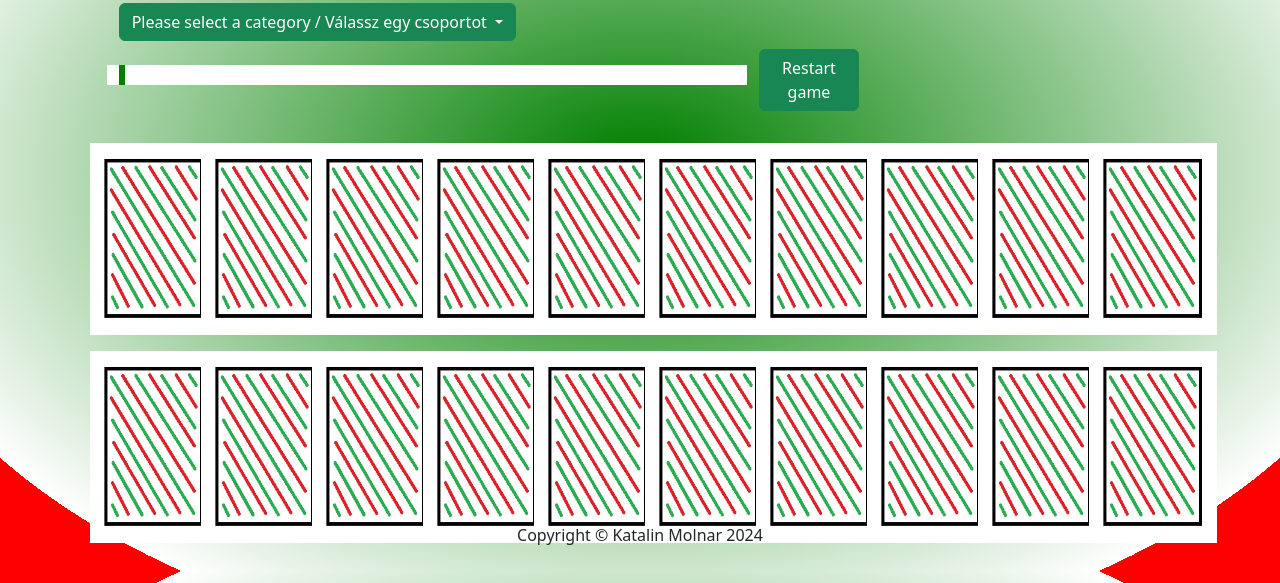
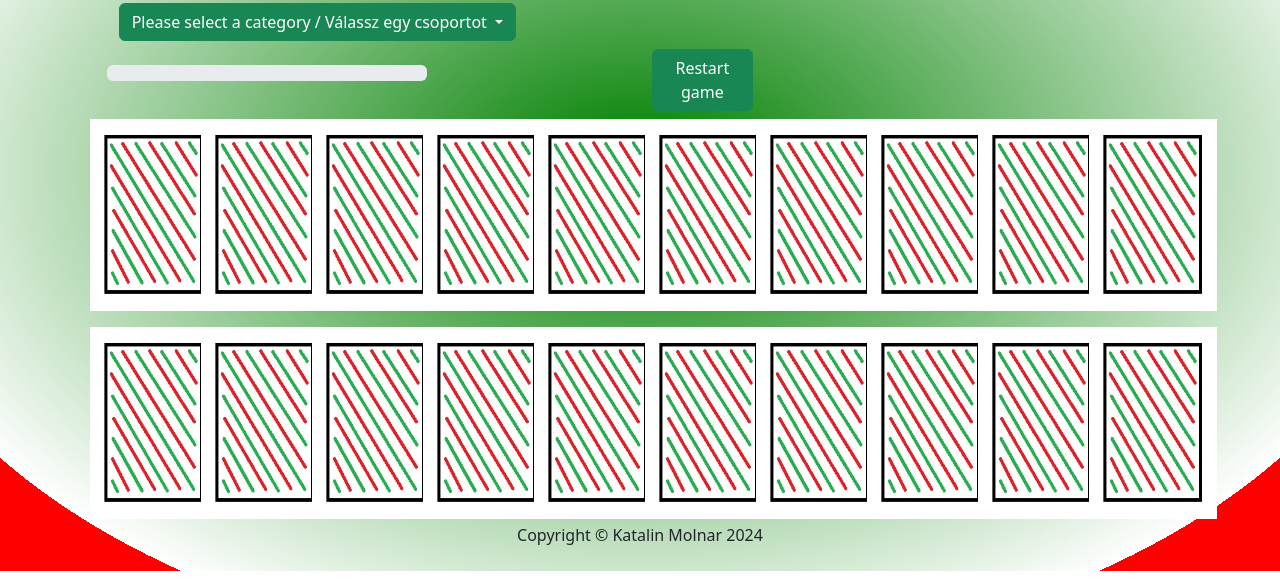
Before and after one commit to molnarlin/learn-hungarian-for-kids-game, a plain HTML site: page categories.html in a window 1280 px wide. Both pictures are taken after a click on the button "Restart game". Shown: the part 229-812 px from the top of the page. Drawn offline with nearby package versions, Linux system fonts and the light colour scheme.

Commit message:
progress bar added

```diff
--- a/assets/css/styles.css
+++ b/assets/css/styles.css
@@ -47,14 +47,14 @@ body {
     }
 
 /*progress bar styling*/
-#myProgress{
+.progress{
   height: 20px;
   width: 50%;
   background-color: white;
 }
 
-#myBar{
-  width: 1%;
+.progress-bar{
+  width: 0%;
   height: 20px;
   background-color: green;
 }
--- a/assets/js/script.js
+++ b/assets/js/script.js
@@ -23,6 +23,8 @@ const cards = [
 
 let flippedCards = [];
 let matchedCards = [];
+let totalCards = cards.length;
+let matchedCardsCount = 0;
 
 const shuffledCards= [...cards].sort(() => Math.random() - 0.5);
 
@@ -52,6 +54,7 @@ function flipCard(card){
     backFace.classList.add('d-none');
     const audio = card.querySelector('audio');
     audio.play();
+    updateProgressBar();
 
  // Add flipped card to the array
     flippedCards.push(card);
@@ -64,6 +67,8 @@ function flipCard(card){
              matchedCards.push(flippedCards[0]);
             matchedCards.push(flippedCards[1]);
             flippedCards = [];
+            matchedCardsCount += 2;//Update matched cards count.
+	        updateProgressBar(); //Update the progress bar.
        } else {
  // If cards don't match, wait a bit and flip them back.
             setTimeout(() => {
@@ -109,6 +114,8 @@ function resetGame(){
 
     // Shuffle the cards again
     shuffleCards();
+    matchedCardsCount = 0;
+    resetProgressBar();
     }
 
     function shuffleCards (){
@@ -135,4 +142,18 @@ function resetGame(){
         flipCard(card);
        });
     });
+    resetProgressBar()
     }
+
+    //For the progress-bar
+    progressBar = document.querySelector('.progress-bar');
+
+    function resetProgressBar(){
+      progressBar.style.width = 0
+    };
+
+
+    function updateProgressBar() {
+        const progressPercentage = ((matchedCardsCount / totalCards) * 100);
+    progressBar.style.width = `${progressPercentage}%`;
+    }
--- a/categories.html
+++ b/categories.html
@@ -57,12 +57,12 @@
           <li><a class="dropdown-item" href="#">Clothes / Ruhák</a></li>
         </ul>
       </div>
-      <!--progress bar from W£ School-->
-      <div class="col-3 offset-1 mt-4 mb-4" id="myProgress">
-        <div id="myBar"></div>
+      <!--Progress bar from Bootstrap-->
+      <div class="progress col-3 offset-1 mt-4 mb-4">
+        <div class="progress-bar" role="progressbar" aria-valuenow="0" aria-valuemin="0" aria-valuemax="100"></div>
       </div>
       <!--Action buttons from bootstrap-->
-      <div class="col-4 mt-2 mb-4 reset-button">
+      <div class="col-4 mt-2 mx-auto reset-button">
         <button class="btn btn-success col-3" onclick="resetGame()" type="button">Restart game</button>
       </div>
     </div>
```
